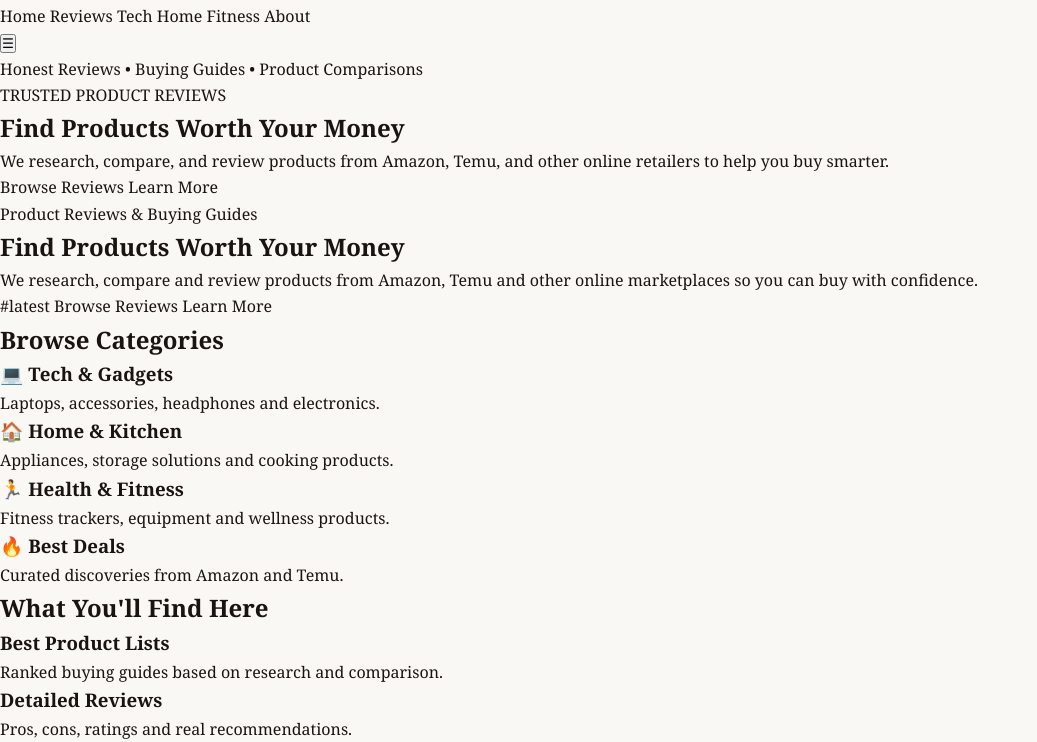
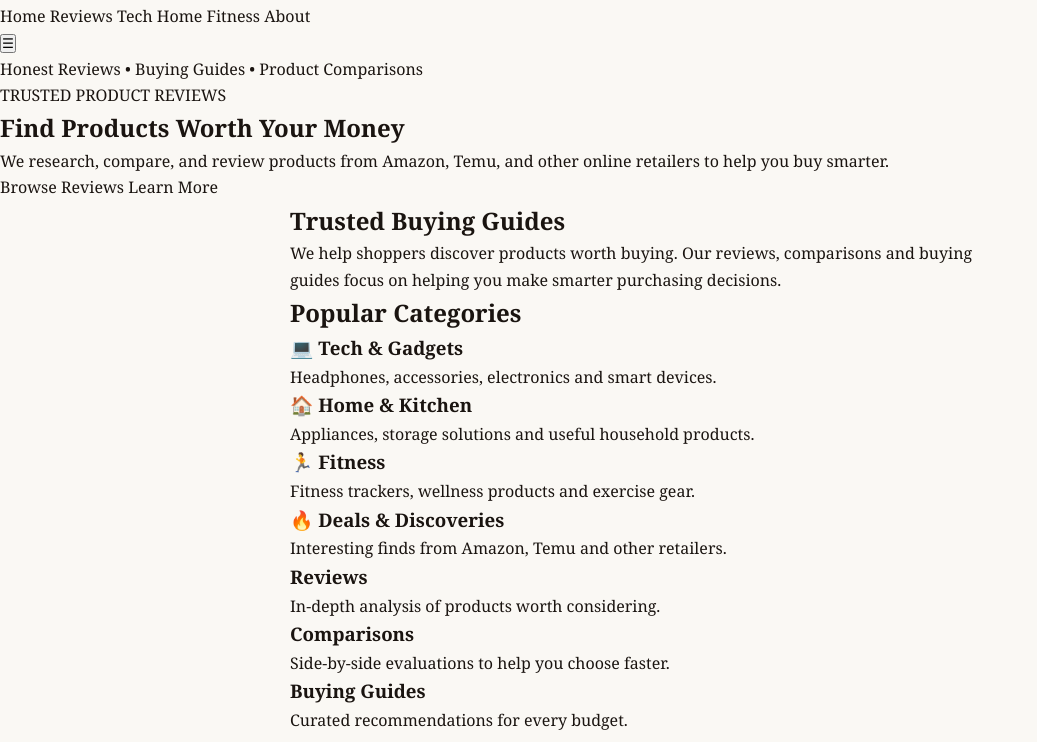
Before and after one commit to wealthpulseblog/wealthpulseblog, an Eleventy site: page src/index.njk in a window 1280 px wide. Shown: the part 50-792 px from the top of the page, without its empty margins (0-1037 px from the left). Built offline with nearby package versions, Linux system fonts and the light colour scheme; Eleventy itself is replaced by a stand-in of ours; files that its build step writes are made by us from their sources.

Commit message:
Update index.njk

```diff
--- a/src/index.njk
+++ b/src/index.njk
@@ -1,7 +1,7 @@
 ---
 layout: base.njk
 title: false
-description: "Honest product reviews, buying guides and comparisons."
+description: "Product reviews, comparisons and buying guides."
 permalink: /
 ---
 
@@ -9,85 +9,81 @@ permalink: /
 
 <main>
 
-<section class="hero">
-  <div class="hero-inner">
+<section class="homepage-intro">
 
-    <span class="hero-badge">
-      Product Reviews & Buying Guides
-    </span>
+  <div class="container">
 
-    <h1>
-      Find Products Worth Your Money
-    </h1>
+    <h2 class="section-title">
+      Trusted Buying Guides
+    </h2>
 
-    <p>
-      We research, compare and review products from Amazon,
-      Temu and other online marketplaces so you can buy with
-      confidence.
+    <p class="section-copy">
+      We help shoppers discover products worth buying.
+      Our reviews, comparisons and buying guides focus
+      on helping you make smarter purchasing decisions.
     </p>
 
-    <div class="hero-actions">
-      #latest
-        Browse Reviews
-      </a>
-
-      <a href="/about/" class="btn btn-secondary">
-        Learn More
-      </a>
   </div>
 
-  </div>
 </section>
 
 <section class="categories">
 
-  <h2>Browse Categories</h2>
+  <div class="container">
+
+    <h2 class="section-title">
+      Popular Categories
+    </h2>
 
     <div class="category-grid">
 
       <div class="category-card">
         <h3>💻 Tech & Gadgets</h3>
-      <p>Laptops, accessories, headphones and electronics.</p>
+        <p>Headphones, accessories, electronics and smart devices.</p>
       </div>
 
       <div class="category-card">
         <h3>🏠 Home & Kitchen</h3>
-      <p>Appliances, storage solutions and cooking products.</p>
+        <p>Appliances, storage solutions and useful household products.</p>
       </div>
 
       <div class="category-card">
-      <h3>🏃 Health & Fitness</h3>
-      <p>Fitness trackers, equipment and wellness products.</p>
+        <h3>🏃 Fitness</h3>
+        <p>Fitness trackers, wellness products and exercise gear.</p>
       </div>
 
       <div class="category-card">
-      <h3>🔥 Best Deals</h3>
-      <p>Curated discoveries from Amazon and Temu.</p>
+        <h3>🔥 Deals & Discoveries</h3>
+        <p>Interesting finds from Amazon, Temu and other retailers.</p>
+      </div>
+
     </div>
 
   </div>
 
 </section>
 
-<section class="featured-section">
+<section class="trust-section">
 
-  <h2>What You'll Find Here</h2>
+  <div class="container">
 
-  <div class="feature-grid">
+    <div class="trust-grid">
 
-    <div class="feature-box">
-      <h3>Best Product Lists</h3>
-      <p>Ranked buying guides based on research and comparison.</p>
+      <div class="trust-card">
+        <h3>Reviews</h3>
+        <p>In-depth analysis of products worth considering.</p>
       </div>
 
-    <div class="feature-box">
-      <h3>Detailed Reviews</h3>
-      <p>Pros, cons, ratings and real recommendations.</p>
+      <div class="trust-card">
+        <h3>Comparisons</h3>
+        <p>Side-by-side evaluations to help you choose faster.</p>
       </div>
 
-    <div class="feature-box">
-      <h3>Comparison Guides</h3>
-      <p>Side-by-side comparisons to help you choose faster.</p>
+      <div class="trust-card">
+        <h3>Buying Guides</h3>
+        <p>Curated recommendations for every budget.</p>
+      </div>
+
     </div>
 
   </div>
@@ -96,7 +92,11 @@ permalink: /
 
 <section id="latest" class="latest-reviews">
 
-<h2>Latest Reviews & Guides</h2>
+  <div class="container">
+
+    <h2 class="section-title">
+      Latest Reviews & Guides
+    </h2>
 
     <div class="review-grid">
 
@@ -109,7 +109,7 @@ permalink: /
         </span>
 
         <h3>
-    {{ article.url }}
+          <a href="{{ article.url }}">
             {{ article.data.title }}
           </a>
         </h3>
@@ -118,7 +118,7 @@ permalink: /
           {{ article.data.description }}
         </p>
 
-  {{ article.url }}
+        <a class="read-more" href="{{ article.url }}">
           Read Review →
         </a>
 
@@ -128,6 +128,8 @@ permalink: /
 
     </div>
 
+  </div>
+
 </section>
 
 </main>
```
Lines whose indentation alone changed are shown as unchanged.
